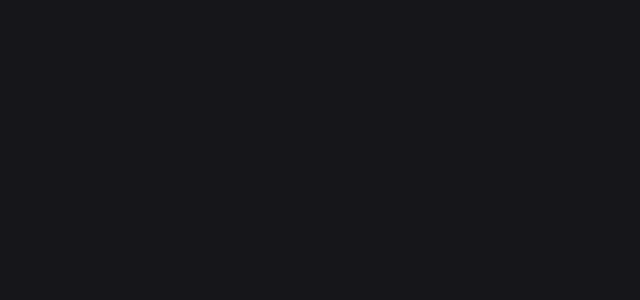
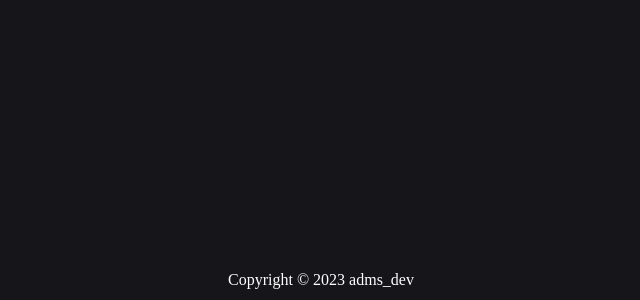
Before and after one commit to bambula1337/portfolio_v3, a Vue app: page / in a window 1280 px wide. Shown: the part 6255-6555 px from the top of the page, without its empty margins (319-959 px from the left). Before the commit the page ends 6523 px from the top, so only its background shows below. Built offline with nearby package versions, Linux system fonts and the light colour scheme; a web font is replaced by a local one.

Commit message:
:construction: Semantic update + new TODOS
Semantic update + new TODOS + Created Footer Component

```diff
--- a/src/App.vue
+++ b/src/App.vue
@@ -1,18 +1,29 @@
 <template>
   <div id="app">
-    <router-view/>
+    <main>
+      <router-view />
+    </main>
+    <TheFooter />
   </div>
 </template>
 
 <script lang="ts">
+// TS support
 import Vue from 'vue';
 // Tailwind styles
 import '@/assets/styles/tailwind/tailwind.scss';
+// Components
+import TheFooter from '@/components/TheFooter.vue';
 
 export default Vue.extend({
   name: 'AppComponent',
+  components: {
+    TheFooter,
+  },
 });
 </script>
+
+<!--TODO: Add Smooth Scroller-->
 
 <style lang="scss">
 #app {
--- a/src/components/StagesSectionStages.vue
+++ b/src/components/StagesSectionStages.vue
@@ -13,6 +13,8 @@
     </div>
   </article>
 </template>
+
+<!--TODO: Create hover animation on card and card Component-->
 
 <script lang="ts">
 import Vue from 'vue';
--- /dev/null
+++ b/src/components/TheFooter.vue
@@ -0,0 +1,22 @@
+<template>
+  <footer class="footer__main">
+    <p class="footer-text">Copyright © 2023 adms_dev</p>
+  </footer>
+</template>
+
+<script lang="ts">
+import Vue from 'vue';
+
+export default Vue.extend({
+  name: 'TheFooter',
+});
+</script>
+
+<style lang="scss" scoped>
+.footer__main {
+  @apply mb-2;
+  & .footer-text {
+    @apply font-project-default text-project-title;
+  }
+}
+</style>
--- a/src/components/WelcomeSection.vue
+++ b/src/components/WelcomeSection.vue
@@ -5,6 +5,8 @@
     <WelcomeSectionNavigation/>
   </section>
 </template>
+
+<!--TODO: Change Icons and add href with a tag on them-->
 
 <script lang="ts">
 import Vue from 'vue';
--- a/src/components/WelcomeSectionNavigation.vue
+++ b/src/components/WelcomeSectionNavigation.vue
@@ -5,6 +5,8 @@
     </div>
   </article>
 </template>
+
+<!--TODO: Create real navigation-->
 
 <script lang="ts">
 import Vue from 'vue';
```
